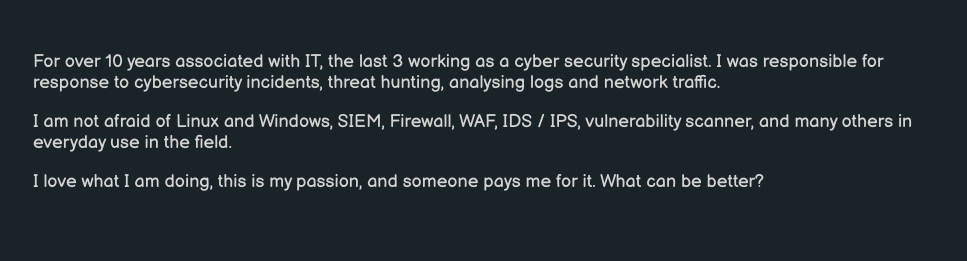
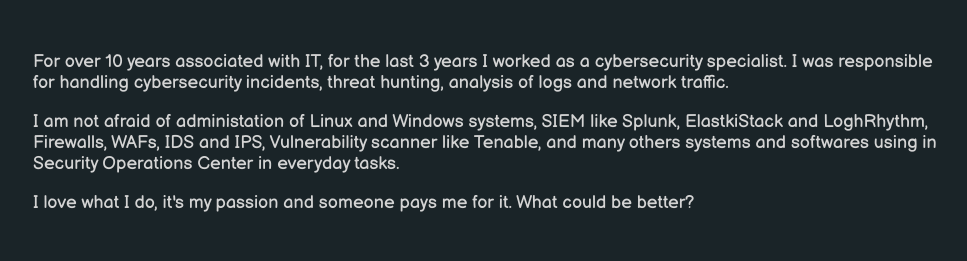
Before and after one commit to galkamichal/galkamichal.github.io, a plain HTML site: page index.html in a window 1280 px wide. Shown: the part 227-488 px from the top of the page, without its empty margins (137-1104 px from the left). Drawn offline with Linux system fonts and the light colour scheme.

Commit message:
Change content link

```diff
--- a/index.html
+++ b/index.html
@@ -249,14 +249,14 @@
 
         <div class="discription">
             <p>
-                For over 10 years associated with IT, the last 3 working as a cyber security specialist.
-                I was responsible for response to cybersecurity incidents, threat hunting, analysing logs and network traffic.
+                For over 10 years associated with IT, for the last 3 years I worked as a cybersecurity specialist.
+                I was responsible for handling cybersecurity incidents, threat hunting, analysis of logs and network traffic.
             </p>
             <p>
-                I am not afraid of Linux and Windows, SIEM, Firewall, WAF, IDS / IPS, vulnerability scanner, and many others in everyday use in the field.
+                I am not afraid of  administation of Linux and Windows systems, SIEM like Splunk, ElastkiStack and LoghRhythm, Firewalls, WAFs, IDS and IPS, Vulnerability scanner like Tenable, and many others systems and softwares using in Security Operations Center in everyday tasks.
             </p>
             <p>
-                I love what I am doing, this is my passion, and someone pays me for it. What can be better?
+                I love what I do, it's my passion and someone pays me for it. What could be better?
             </p>
         </div>
         <div class="content">
```
